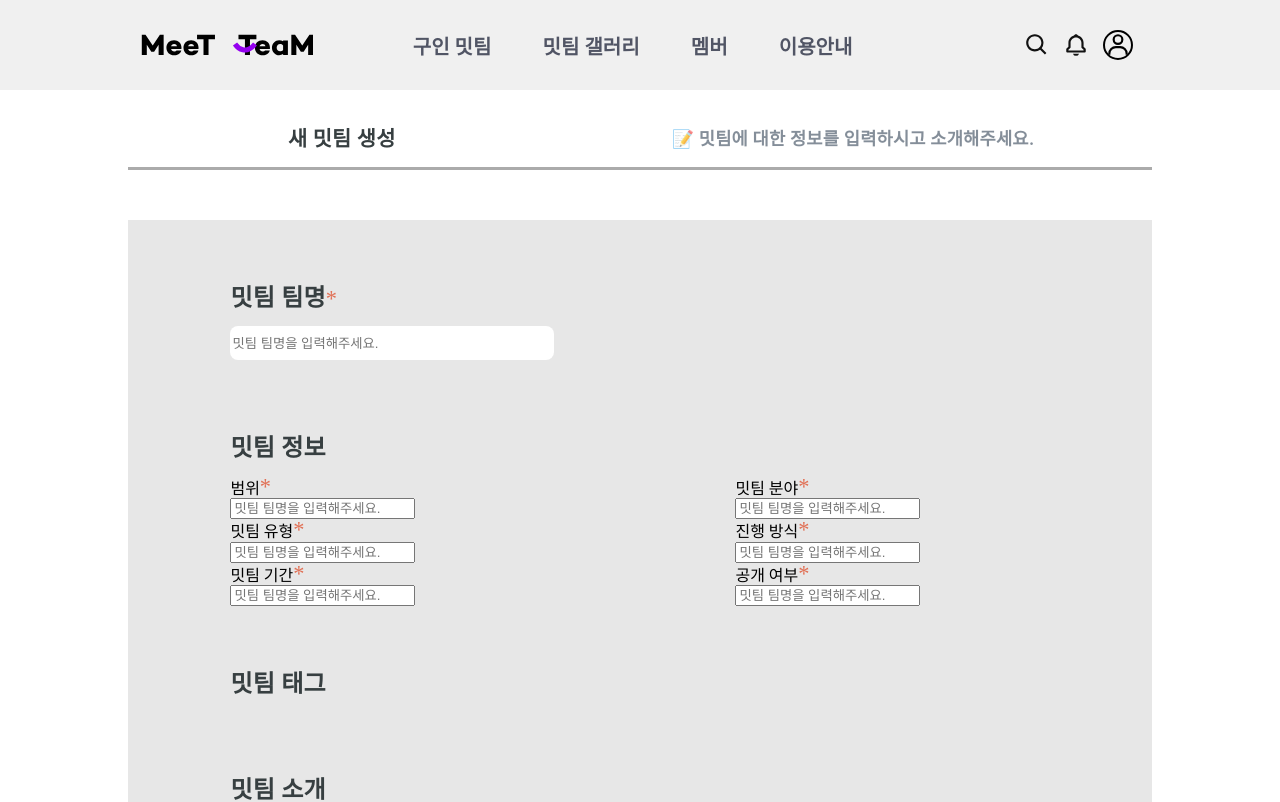
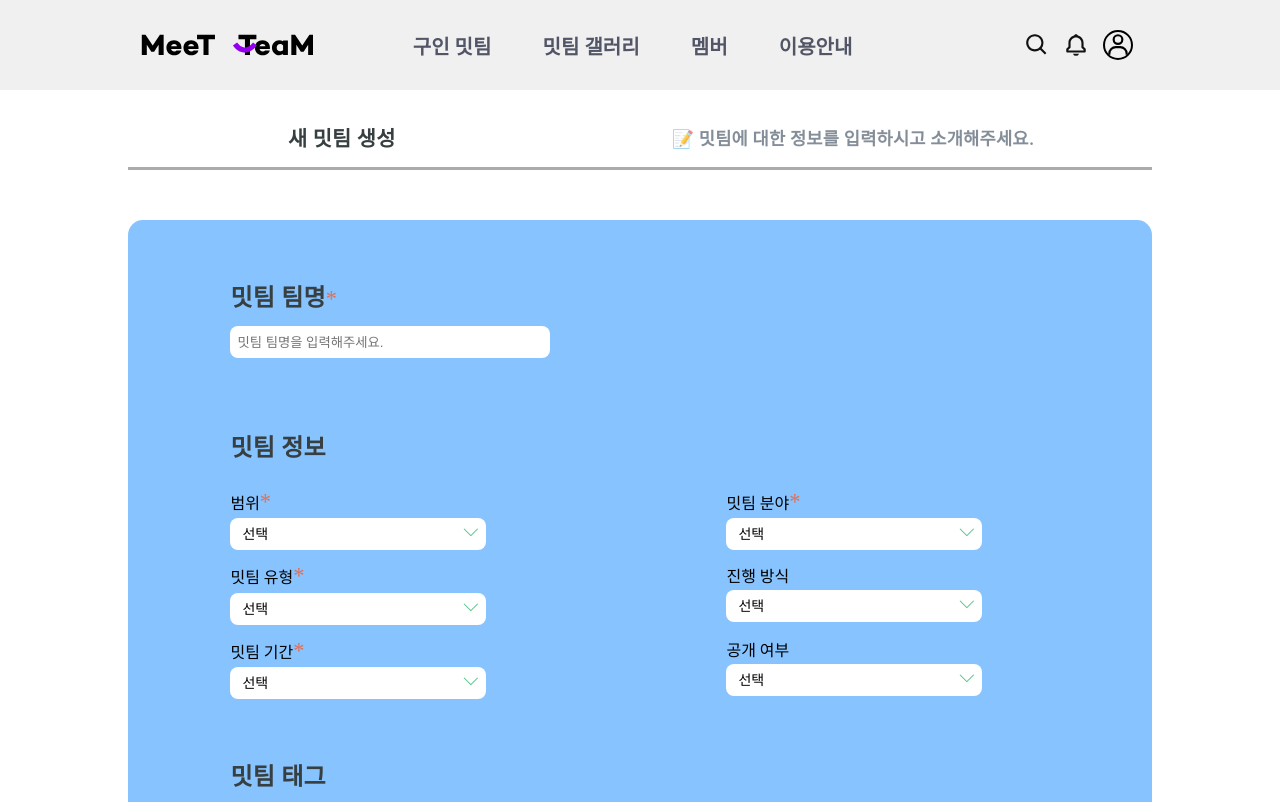
Before and after one commit to kimsuyeon0916/MeeTeam_FrontEnd, a React (Vite) app: page /meeteam in a window 1280 px wide. Shown: the top 802 px of the page. Built offline with nearby package versions, Linux system fonts and the light colour scheme.

Commit message:
feat: #7 드롭다운(selectBox) 적용

```diff
--- /dev/null
+++ b/src/components/customSelect/CustomSelect.styled.ts
@@ -0,0 +1,60 @@
+import styled from 'styled-components';
+
+interface ISelectOptionsProps {
+	show: boolean;
+}
+
+const CustomSelect = styled.div`
+	position: relative;
+	width: 15rem;
+	padding: 8px;
+	border-radius: 8px;
+	background-color: #ffffff;
+	align-self: center;
+	margin-top: 5px;
+	cursor: pointer;
+	&::before {
+		content: '⌵';
+		position: absolute;
+		top: 1px;
+		right: 8px;
+		color: #49c181;
+		font-size: 20px;
+	}
+`;
+
+const Label = styled.label`
+	font-size: 14px;
+	margin-left: 4px;
+	text-align: center;
+`;
+
+const SelectOptions = styled.ul<ISelectOptionsProps>`
+	position: absolute;
+	list-style: none;
+	top: 36px;
+	left: 0;
+	width: 100%;
+	overflow: hidden;
+	height: 90px;
+	max-height: ${props => (props.show ? 'none' : '0')};
+	padding: 0;
+	border-radius: 8px;
+	background-color: #fff;
+	color: #000;
+	z-index: 100;
+`;
+
+const Option = styled.li`
+	font-size: 14px;
+	padding: 6px 8px;
+	transition: background-color 0.1s ease-in;
+	&:hover {
+		background-color: #0984e3;
+		color: #fff;
+	}
+`;
+
+const S = { CustomSelect, Label, SelectOptions, Option };
+
+export default S;
--- /dev/null
+++ b/src/components/customSelect/CustomSelect.tsx
@@ -0,0 +1,33 @@
+import { useState } from 'react';
+import S from './CustomSelect.styled';
+
+interface ICustomSelect {
+	optionData: string[];
+}
+
+const CustomSelect = ({ optionData }: ICustomSelect) => {
+	const [currentValue, setCurrentValue] = useState('선택');
+	const [showOptions, setShowOptions] = useState(false);
+	console.log(optionData);
+
+	const handleOnChangeSelectValue = (e: React.MouseEvent<HTMLElement>) => {
+		const { innerText } = e.target as HTMLElement;
+		setCurrentValue(innerText);
+		console.log(innerText);
+	};
+
+	return (
+		<S.CustomSelect onClick={() => setShowOptions(prev => !prev)}>
+			<S.Label>{currentValue}</S.Label>
+			<S.SelectOptions show={showOptions}>
+				{optionData.map((data: any, index: number) => (
+					<S.Option key={index} value={data} onClick={handleOnChangeSelectValue}>
+						{data}
+					</S.Option>
+				))}
+			</S.SelectOptions>
+		</S.CustomSelect>
+	);
+};
+
+export default CustomSelect;
--- a/src/components/index.ts
+++ b/src/components/index.ts
@@ -2,5 +2,6 @@ import Header from './header/Header';
 import Subtitle from './subtitle/Subtitle';
 import Dot from './dot/Dot';
 import InfoItem from './infoItem/InfoItem';
+import CustomSelect from './customSelect/CustomSelect';
 
-export { Header, Subtitle, Dot, InfoItem };
+export { Header, Subtitle, Dot, InfoItem, CustomSelect };
--- a/src/components/infoItem/InfoItem.tsx
+++ b/src/components/infoItem/InfoItem.tsx
@@ -1,19 +1,18 @@
-import { Dot } from '..';
+import { Dot, CustomSelect } from '..';
 import S from './InfoItem.styled';
 
 interface IInfoItem {
 	isDot: string;
 	title: string;
+	optionData: string[];
 }
 
 const InfoItem = (props: IInfoItem) => {
 	return (
 		<S.InfoItem>
 			<span>{props.title}</span>
-			{props.isDot && <Dot />}
-			<div>
-				<input placeholder='밋팀 팀명을 입력해주세요.' type='text' />
-			</div>
+			{props.isDot === 'true' && <Dot />}
+			<CustomSelect optionData={props.optionData} />
 		</S.InfoItem>
 	);
 };
--- a/src/pages/MeeTeamCreatePage.tsx
+++ /dev/null
@@ -1,148 +0,0 @@
-import styled from 'styled-components';
-import { Subtitle, Dot, InfoItem } from '../components';
-
-const MeeTeamCreatePage = () => {
-	return (
-		<SMeeTeamCreatePage>
-			<div className='procedure'>
-				<div className='procedure__subtitle'>새 밋팀 생성</div>
-				<div className='procedure__intro'>
-					<p>📝 밋팀에 대한 정보를 입력하시고 소개해주세요.</p>
-				</div>
-			</div>
-			<div className='wrapper'>
-				<div className='container'>
-					<div className='container__teamname'>
-						<div className='container__teamname-subtitle'>
-							<Subtitle>{'밋팀 팀명'}</Subtitle>
-							<Dot />
-						</div>
-						<input placeholder='밋팀 팀명을 입력해주세요.' type='text' />
-					</div>
-					<div className='container__info'>
-						<div>
-							<Subtitle>{'밋팀 정보'}</Subtitle>
-						</div>
-						<div className='info-wrapper'>
-							<div className='container__info-select'>
-								<InfoItem isDot='true' title='범위' />
-								<InfoItem isDot='true' title='밋팀 분야' />
-							</div>
-							<div className='container__info-select'>
-								<InfoItem isDot='true' title='밋팀 유형' />
-								<InfoItem isDot='false' title='진행 방식' />
-							</div>
-							<div className='container__info-select'>
-								<InfoItem isDot='true' title='밋팀 기간' />
-								<InfoItem isDot='false' title='공개 여부' />
-							</div>
-						</div>
-					</div>
-					<div className='container__tag'>
-						<div>
-							<Subtitle>{'밋팀 태그'}</Subtitle>
-						</div>
-					</div>
-					<div className='container__intro'>
-						<div>
-							<Subtitle>{'밋팀 소개'}</Subtitle>
-						</div>
-					</div>
-					<div className='container__member'>
-						<div>
-							<Subtitle>{'멤버'}</Subtitle>
-						</div>
-					</div>
-				</div>
-			</div>
-		</SMeeTeamCreatePage>
-	);
-};
-
-export default MeeTeamCreatePage;
-
-const SMeeTeamCreatePage = styled.div`
-	width: 80%;
-	margin: 0 auto;
-
-	.procedure {
-		height: 80px;
-		border-bottom: 3px solid #ababab;
-		display: flex;
-		justify-content: space-between;
-		align-items: flex-end;
-		padding: 0 5rem 0 10rem;
-		box-sizing: border-box;
-
-		.procedure__subtitle {
-			color: var(--light-black, #373f41);
-			font-family: Pretendard;
-			font-size: 1.3rem;
-			font-style: normal;
-			font-weight: 600;
-			line-height: 3.5rem;
-			letter-spacing: 0.0125rem;
-		}
-
-		.procedure__intro {
-			width: 25rem;
-			height: 2.25rem;
-			display: flex;
-			justify-content: flex-start;
-			align-items: flex-end;
-			line-height: 3.5rem;
-			letter-spacing: 0.0125rem;
-
-			p {
-				font-family: Inter;
-				font-size: 1.1rem;
-				color: var(--light-black, #576574bb);
-				font-weight: 600;
-				font-style: normal;
-			}
-		}
-	}
-
-	.wrapper {
-		height: 200vh;
-		background-color: #ababab48;
-		margin-top: 50px;
-
-		.container {
-			width: 80%;
-			margin: 0 auto;
-			padding-top: 50px;
-		}
-		.container__teamname {
-			height: 100px;
-
-			input {
-				width: 20rem;
-				height: 2rem;
-				border-radius: 8px;
-				border: none;
-				outline: none;
-			}
-		}
-
-		.container__info {
-			margin-top: 50px;
-
-			.container__info-select {
-				display: flex;
-				justify-content: flex-start;
-				align-items: center;
-				gap: 20rem;
-			}
-		}
-		.container__tag {
-			margin-top: 50px;
-		}
-		.container__intro {
-			margin-top: 50px;
-		}
-		.container__member {
-			margin-top: 50px;
-		}
-	}
-`;
--- a/src/pages/index.ts
+++ b/src/pages/index.ts
@@ -3,6 +3,6 @@ import RecruitPage from './RecruitPage';
 import GalaryPage from './GalaryPage';
 import MemberPage from './MemberPage';
 import InformationUsePage from './InformationUsePage';
-import MeeTeamCreatePage from './MeeTeamCreatePage';
+import MeeTeamCreatePage from './meeTeamCreatePage/MeeTeamCreatePage';
 
 export { MainPage, RecruitPage, MemberPage, GalaryPage, InformationUsePage, MeeTeamCreatePage };
--- /dev/null
+++ b/src/pages/meeTeamCreatePage/MeeTeamCreatePage.styled.ts
@@ -0,0 +1,95 @@
+import styled from 'styled-components';
+
+const MeeTeamCreatePage = styled.div`
+	width: 80%;
+	margin: 0 auto;
+
+	.procedure {
+		height: 80px;
+		border-bottom: 3px solid #ababab;
+		display: flex;
+		justify-content: space-between;
+		align-items: flex-end;
+		padding: 0 5rem 0 10rem;
+		box-sizing: border-box;
+
+		.procedure__subtitle {
+			color: var(--light-black, #373f41);
+			font-family: Pretendard;
+			font-size: 1.3rem;
+			font-style: normal;
+			font-weight: 600;
+			line-height: 3.5rem;
+			letter-spacing: 0.0125rem;
+		}
+
+		.procedure__intro {
+			width: 25rem;
+			height: 2.25rem;
+			display: flex;
+			justify-content: flex-start;
+			align-items: flex-end;
+			line-height: 3.5rem;
+			letter-spacing: 0.0125rem;
+
+			p {
+				font-family: Inter;
+				font-size: 1.1rem;
+				color: var(--light-black, #576574bb);
+				font-weight: 600;
+				font-style: normal;
+			}
+		}
+	}
+
+	.wrapper {
+		height: 200vh;
+		background-color: #74baffde;
+		margin-top: 50px;
+		border-radius: 15px;
+
+		.container {
+			width: 80%;
+			margin: 0 auto;
+			padding-top: 50px;
+		}
+		.container__teamname {
+			height: 100px;
+
+			input {
+				width: 20rem;
+				height: 2rem;
+				border-radius: 8px;
+				border: none;
+				outline: none;
+				padding-left: 7px;
+				box-sizing: border-box;
+			}
+		}
+
+		.container__info {
+			margin-top: 50px;
+
+			.container__info-select {
+				display: flex;
+				justify-content: flex-start;
+				align-items: center;
+				gap: 15rem;
+				margin-top: 15px;
+			}
+		}
+		.container__tag {
+			margin-top: 50px;
+		}
+		.container__intro {
+			margin-top: 50px;
+		}
+		.container__member {
+			margin-top: 50px;
+		}
+	}
+`;
+
+const S = { MeeTeamCreatePage };
+
+export default S;
--- /dev/null
+++ b/src/pages/meeTeamCreatePage/MeeTeamCreatePage.tsx
@@ -0,0 +1,62 @@
+import { Subtitle, Dot, InfoItem } from '../../components';
+import S from './MeeTeamCreatePage.styled';
+
+const MeeTeamCreatePage = () => {
+	return (
+		<S.MeeTeamCreatePage>
+			<div className='procedure'>
+				<div className='procedure__subtitle'>새 밋팀 생성</div>
+				<div className='procedure__intro'>
+					<p>📝 밋팀에 대한 정보를 입력하시고 소개해주세요.</p>
+				</div>
+			</div>
+			<div className='wrapper'>
+				<div className='container'>
+					<div className='container__teamname'>
+						<div className='container__teamname-subtitle'>
+							<Subtitle>{'밋팀 팀명'}</Subtitle>
+							<Dot />
+						</div>
+						<input placeholder='밋팀 팀명을 입력해주세요.' type='text' />
+					</div>
+					<div className='container__info'>
+						<div>
+							<Subtitle>{'밋팀 정보'}</Subtitle>
+						</div>
+						<div className='info-wrapper'>
+							<div className='container__info-select'>
+								<InfoItem isDot='true' title='범위' optionData={['교내', '교외']} />
+								<InfoItem isDot='true' title='밋팀 분야' optionData={['개발']} />
+							</div>
+							<div className='container__info-select'>
+								<InfoItem isDot='true' title='밋팀 유형' optionData={['프로젝트', '스터디']} />
+								<InfoItem isDot='false' title='진행 방식' optionData={['온라인', '오프라인']} />
+							</div>
+							<div className='container__info-select'>
+								<InfoItem isDot='true' title='밋팀 기간' optionData={['교내', '교외']} />
+								<InfoItem isDot='false' title='공개 여부' optionData={['공개', '비공개']} />
+							</div>
+						</div>
+					</div>
+					<div className='container__tag'>
+						<div>
+							<Subtitle>{'밋팀 태그'}</Subtitle>
+						</div>
+					</div>
+					<div className='container__intro'>
+						<div>
+							<Subtitle>{'밋팀 소개'}</Subtitle>
+						</div>
+					</div>
+					<div className='container__member'>
+						<div>
+							<Subtitle>{'멤버'}</Subtitle>
+						</div>
+					</div>
+				</div>
+			</div>
+		</S.MeeTeamCreatePage>
+	);
+};
+
+export default MeeTeamCreatePage;
```
